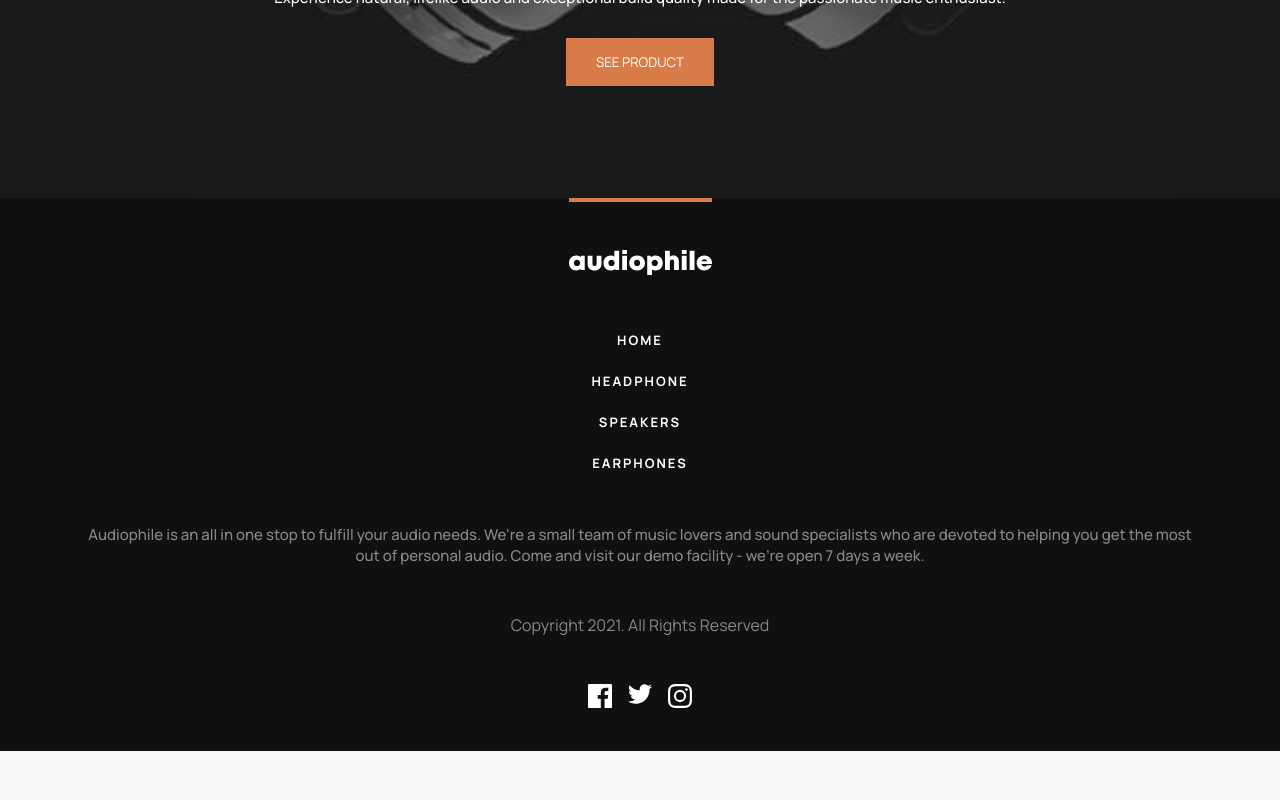
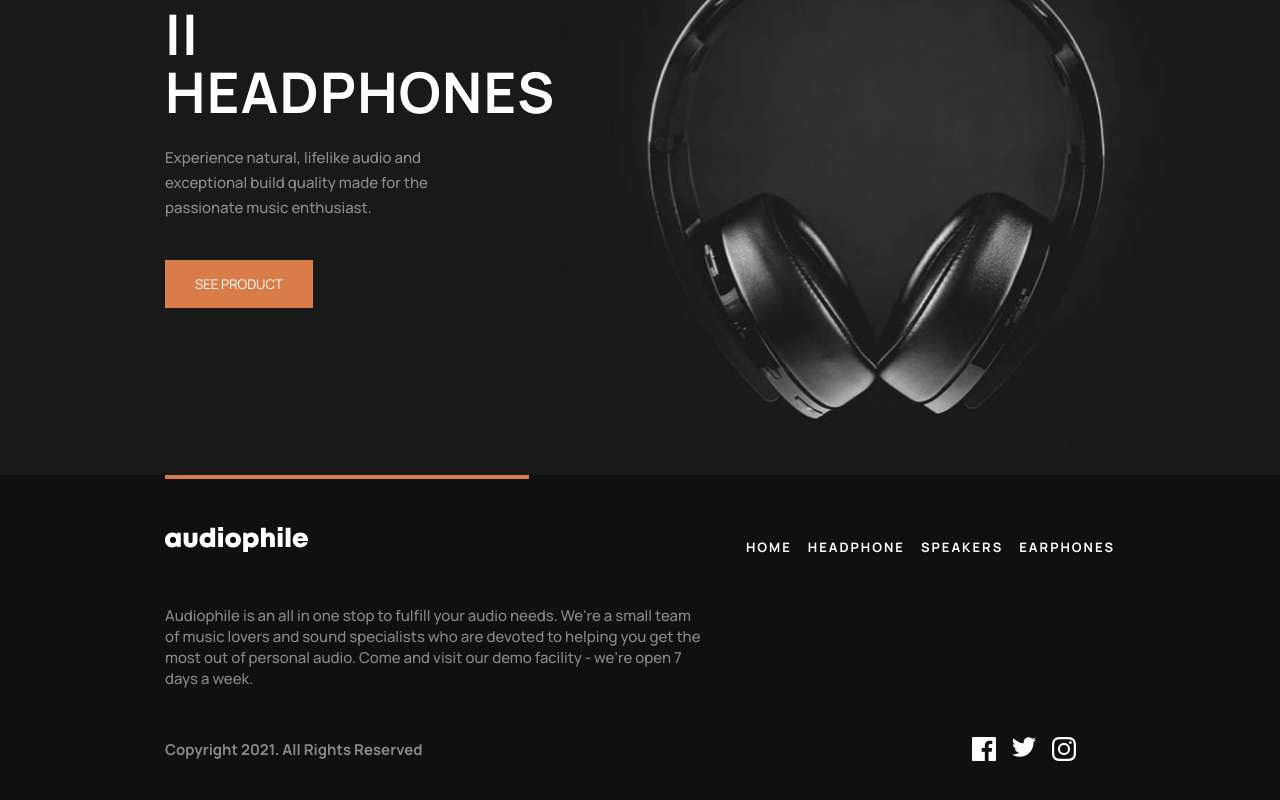
Before and after one commit to Chenxi96/Audiophile_E-commerce, a Next.js app: page / in a window 1280 px wide. Shown: the part 314-1114 px from the top of the page. Before the commit the page ends 1065 px from the top, so only its background shows below. Built offline with nearby package versions, Linux system fonts and the light colour scheme.

Commit message:
added tablet and desktop view of hero component

```diff
--- a/app/components/footer/Footer.js
+++ b/app/components/footer/Footer.js
@@ -10,17 +10,18 @@ import styles from './Footer.module.scss'
 export default function Footer() {
     return(
         <footer className={styles.footer}>
-            <div className={styles.footer__logo}>
+            <div className={`${styles.footer__logo} ${styles['footer__logo--center']}`}>
                 <Image className={styles.logo__image} src={logo} width={143} height={25}/>
             </div>
             <Nav text={'footerNav__list'} />
-            <p className={styles.footer__description}>
+            <p className={`${styles.footer__description} `}>
             Audiophile is an all in one stop to fulfill your audio needs. We're a small team of music lovers and sound specialists who are devoted to helping you get the most out of personal audio. Come and visit our demo facility - we’re open 7 days a week.
             </p>
-            <p className={styles.footer__copyright}>
+            <div className={styles.footer__copyrightSocial}>
+                <p className={`${styles.copyrightSocial__copyright} `}>
                 Copyright 2021. All Rights Reserved
                 </p>
-            <div className={styles.footer__social}>
+                <div className={`${styles.copyrightSocial__social}`}>
                     <Link href={'/'}>
                         <Image src={facebook} />
                     </Link>
@@ -31,6 +32,7 @@ export default function Footer() {
                         <Image src={instagram} />
                     </Link>
                 </div>
+            </div>
         </footer>
     )
 }
--- a/app/components/footer/Footer.module.scss
+++ b/app/components/footer/Footer.module.scss
@@ -2,18 +2,19 @@
 .footer {
     display: flex;
     flex-direction: column;
-    align-items: center;
     background-color: #101010;
     color: #FFFFFF;
     gap: 48px;
     padding-bottom: 38px;
+    position: relative;
 }
 
 .footer__logo {
     padding-top: 48px;
+    margin-inline: auto;
     border-top: 4px solid #D87D4A;
+    width: inherit;
 }
-
 
 .footer__description {
     width: 87.201%;
@@ -21,19 +22,78 @@
     text-align: center;
     font-size: 15px;
     font-weight: 500;
+    margin-inline: auto;
 }
 
-.footer__copyright {
-    opacity: 0.5;
+.footer__copyrightSocial {
+    display: flex;
+    flex-direction: column;
+    gap: 48px;
 }
 
-.footer__social {
+.copyrightSocial__copyright {
+    opacity: 0.5;
+    margin-inline: auto;
+    font-size: 15px;
+    font-weight: 700;
+    line-height: 25px;
+}
+
+.copyrightSocial__social {
     display: flex;
     gap: 1rem;
+    margin-inline: auto;
 }
 
 @media screen and (min-width: 768px) {
-    .footer_logo {
-        align-self: flex-start;
+    .footer__logo {
+        margin-inline: 39px 586px;
+    }
+
+    .footer__description {
+        margin-inline: 39px 0;
+        text-align: left;
+    }
+
+    .footer__copyrightSocial {
+        flex-direction: row;
+        justify-content: space-between;
+    }
+
+    .copyrightSocial__copyright {
+        margin-inline: 39px 0;
+    }
+
+    .copyrightSocial__social {
+        margin-inline: 0 39px;
     }
 }
+
+@media screen and (min-width: 992px) {
+    .footer {
+        padding-right: 165px;
+    }
+
+    .footer__logo {
+        margin-inline: 165px 586px;
+    }
+
+    .footer__description {
+        margin-inline: 165px 0;
+        text-align: left;
+        width: 540px;
+    }
+
+    .footer__copyrightSocial {
+        flex-direction: row;
+        justify-content: space-between;
+    }
+
+    .copyrightSocial__copyright {
+        margin-inline: 165px 0;
+    }
+
+    .copyrightSocial__social {
+        margin-inline: 0 39px;
+    }
+}
--- a/app/components/header/Header.module.scss
+++ b/app/components/header/Header.module.scss
@@ -14,6 +14,8 @@
 .header__nav--tablet {
     margin-inline: auto;
 }
+
+
 
 @media screen and (min-width: 768px) {
     .header__nav {
--- a/app/components/hero/Hero.js
+++ b/app/components/hero/Hero.js
@@ -5,7 +5,7 @@ import hero from './Hero.module.scss'
 export default function Hero({text}) {
     return(
         <main className={`${hero.main} ${manrope.className}`}>
-            <div className={`${hero.main__hero} ${hero['main__hero--center']}`}>
+            <div className={`${hero.main__hero}`}>
                 <h2 className={hero.hero__h2}>NEW PRODUCT</h2>
                 <h1 className={hero.hero__h1}>XX99 MARK II HEADPHONES</h1>
                 <p className={hero.hero__p}>
--- a/app/components/hero/Hero.module.scss
+++ b/app/components/hero/Hero.module.scss
@@ -11,10 +11,8 @@
 .main__hero {
     width: 87.467%;
     text-align: center;
-}
+    margin-inline: auto;
 
-.main__hero--center {
-    margin-inline: auto;
 }
 
 .hero__h2 {
@@ -40,4 +38,44 @@
     font-weight: 500;
     letter-spacing: 0px;
     padding-bottom: 1.75rem;
+    opacity: 0.5;
 }
+
+@media screen and ((min-width: 768px)) {
+    .main {
+        background-image: url('../../../public/assets/home/tablet/image-header.jpg');
+        background-position: bottom;
+        padding-block: 126px 167px;
+    }
+
+    .main__hero {
+        width: 49.349%;
+    }
+
+    .hero__h2 {
+        padding-bottom: 24px;
+    }
+
+    .hero__h1 {
+        padding-bottom: 24px;
+        font-size: 56px;
+        line-height: 58px;
+    }
+
+    .hero__p {
+        padding-bottom: 40px;
+        width: 92.085%;
+    }
+}
+
+@media screen and (min-width: 992px) {
+    .main {
+        background-image: url('../../../public/assets/home/desktop/image-hero.jpg');
+    }
+
+    .main__hero {
+        margin-inline: 165px 0;
+        text-align: left;
+        width: 26.3195%;
+    }
+}
--- a/app/components/nav/Nav.module.scss
+++ b/app/components/nav/Nav.module.scss
@@ -24,9 +24,22 @@
     color: #D87D4A;
 }
 
+@media screen and (min-width: 768px) {
+    .footerNav__list {
+        flex-direction: row;
+        margin-left: 39px;
+    }
+}
+
 @media screen and (min-width: 992px) {
     .nav__list {
         display: flex;
         gap: 34px;
     }
+
+    .footerNav__list {
+        position: absolute;
+        right: 165px;
+        top: 60px;
+    }
 }
```
Lines whose indentation alone changed are shown as unchanged.
